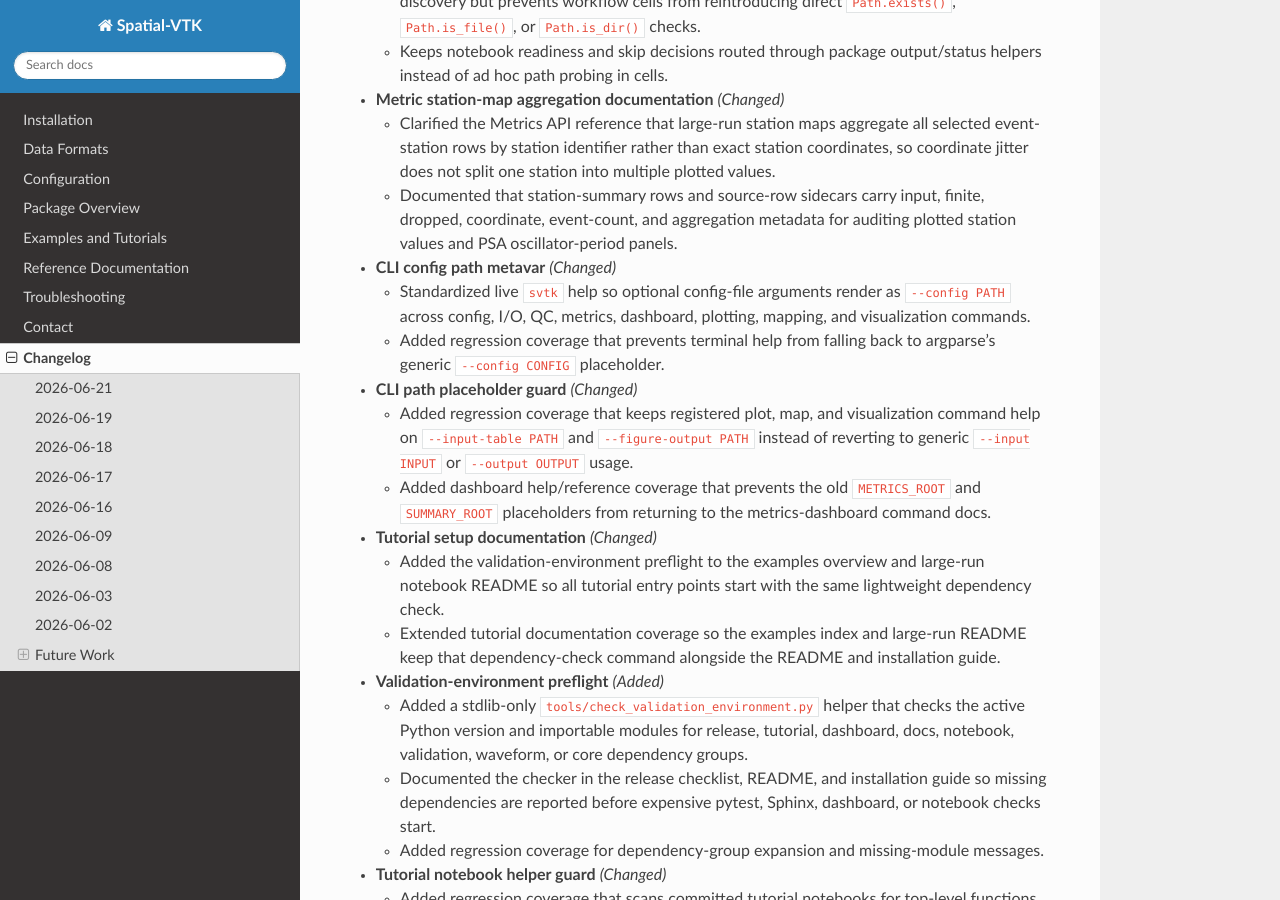
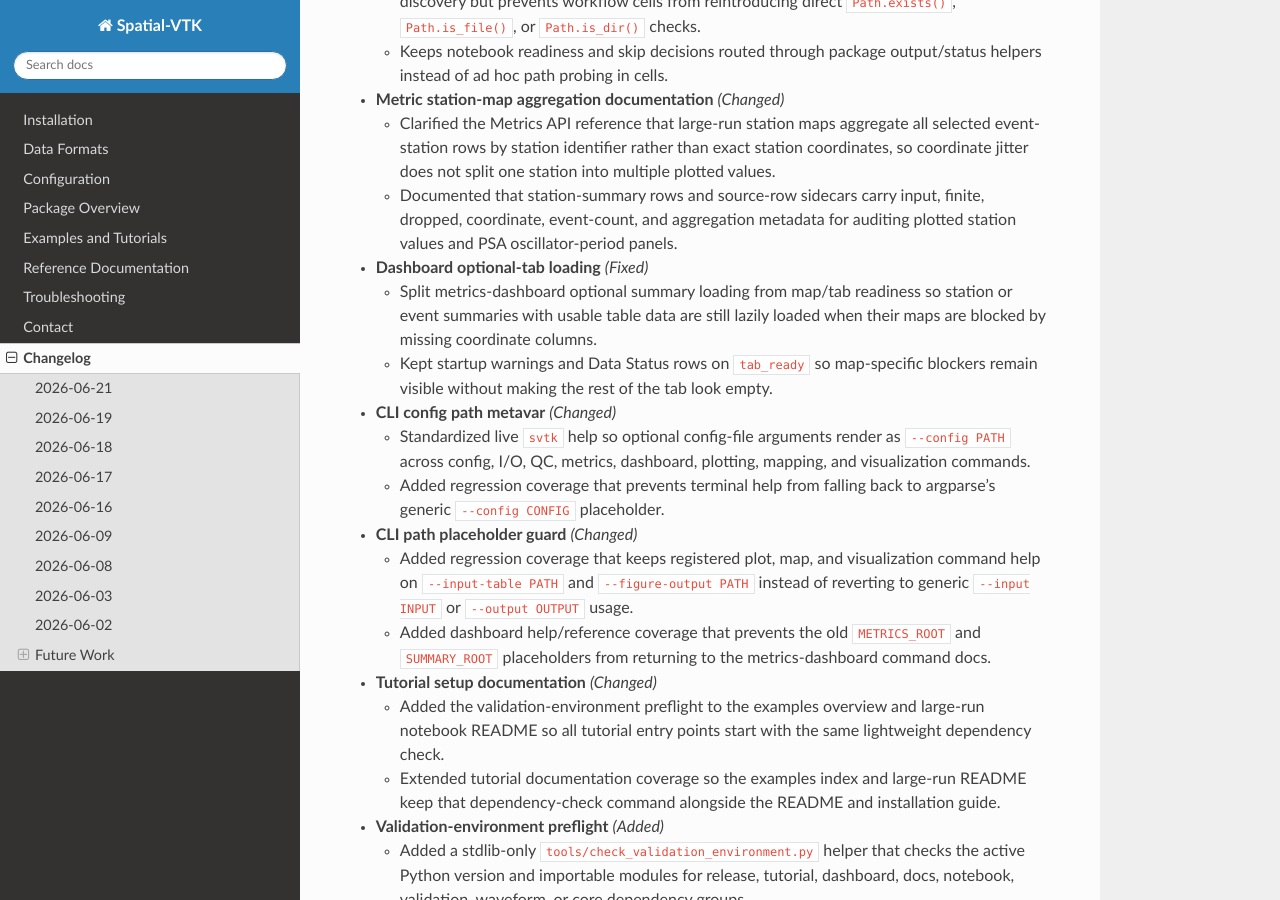
Before and after one commit to bcbirkel/spatial-vtk, a Sphinx documentation site: the page built from docs/changelog.rst, in a window 1280 px wide and 900 px high, scrolled down 506 px. Built offline with Sphinx 7.4.7 and the Read the Docs theme 3.1.0, drawn with Linux system fonts in a browser that asks for light colours.

Commit message:
Keep map-blocked dashboard tables loadable

```diff
--- a/docs/changelog.rst
+++ b/docs/changelog.rst
@@ -33,6 +33,14 @@ Changelog
   - Documented that station-summary rows and source-row sidecars carry input,
     finite, dropped, coordinate, event-count, and aggregation metadata for
     auditing plotted station values and PSA oscillator-period panels.
+
+- **Dashboard optional-tab loading** *(Fixed)*
+
+  - Split metrics-dashboard optional summary loading from map/tab readiness so
+    station or event summaries with usable table data are still lazily loaded
+    when their maps are blocked by missing coordinate columns.
+  - Kept startup warnings and Data Status rows on ``tab_ready`` so map-specific
+    blockers remain visible without making the rest of the tab look empty.
 
 - **CLI config path metavar** *(Changed)*
 
```
Also changed, not shown: docs/reference/python_workflows.rst (+6 -4 lines), 3 other files.
